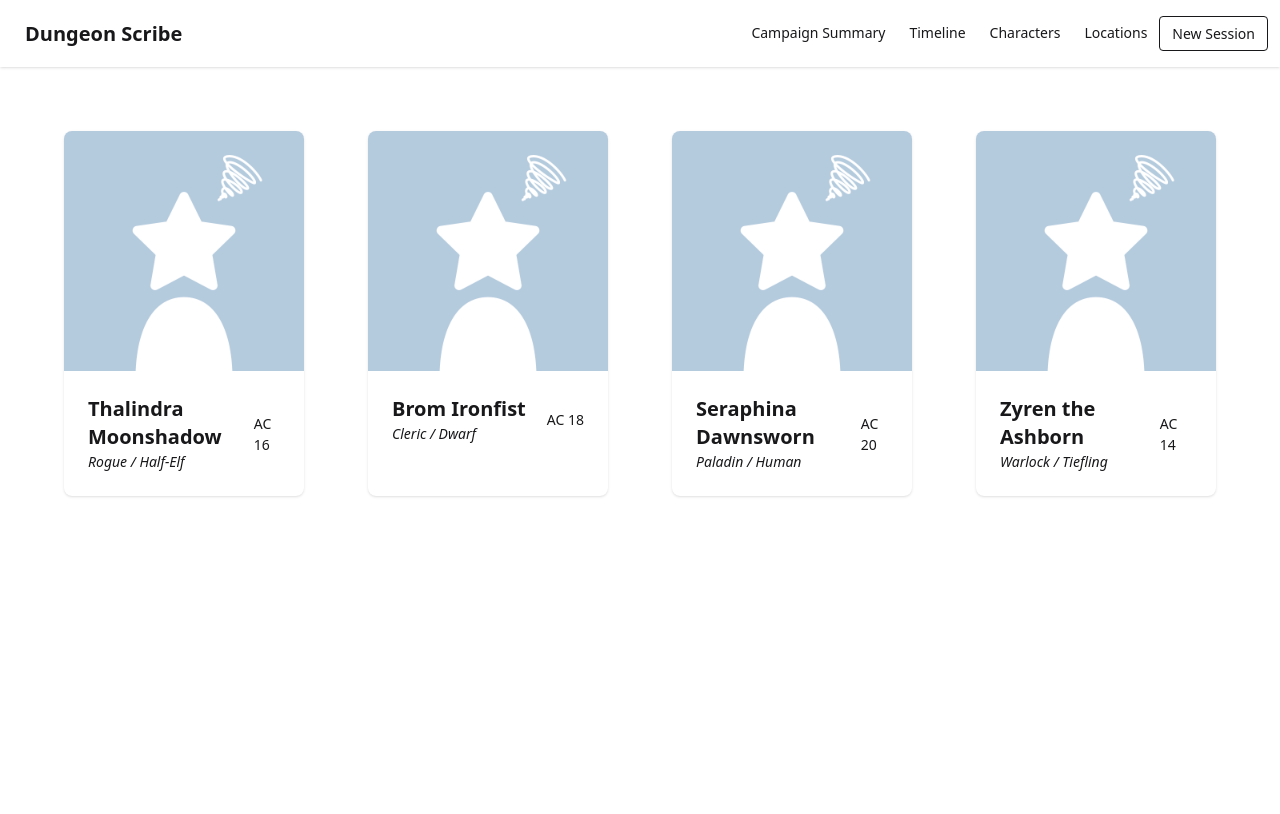
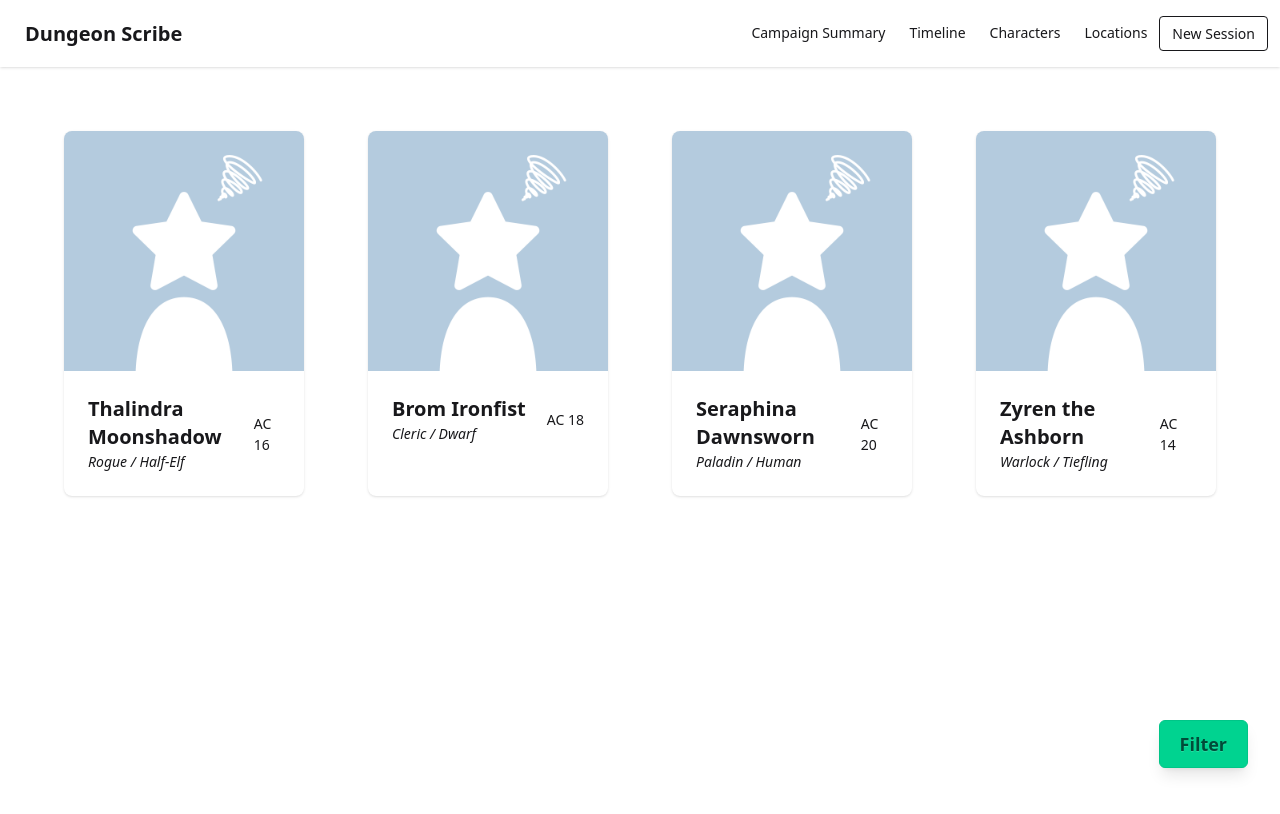
Before and after one commit to shavet-akiya/CriticalFail, a Next.js app in the folder ui/: page /characters in a window 1280 px wide. Shown: the top 814 px of the page. Built offline with nearby package versions, Linux system fonts and the light colour scheme.

Commit message:
filter button working for all character/players/npc

```diff
--- /dev/null
+++ b/ui/app/characters/layout.tsx
@@ -0,0 +1,59 @@
+"use client";
+
+import { useState } from "react";
+import { FilterProvider, useFilter } from "@/components/handlers/FilterContext";
+
+
+
+export default function CharactersLayout({
+    children,
+}: {
+    children: React.ReactNode;
+}) {
+    const [open, setOpen] = useState(false);
+
+    return (
+        <FilterProvider>
+            <div className="relative min-h-screen">
+                {children}
+
+                {/* FAB */}
+                <FAB open={open} setOpen={setOpen} />
+            </div>
+        </FilterProvider>
+    );
+}
+
+function FAB({ open, setOpen }: { open: boolean; setOpen: (o: boolean) => void }) {
+    const { setFilter } = useFilter();
+
+    return (
+        <div className="fixed bottom-8 right-8 flex flex-col items-end space-y-2">
+            <div
+                className={`flex flex-col items-end space-y-2 transition-all duration-300 ${open
+                    ? "opacity-100 translate-y-0"
+                    : "opacity-0 translate-y-4 pointer-events-none"
+                    }`}
+            >
+                <button className="btn btn-lg shadow" onClick={() => setFilter("all")}>
+                    All characters
+                </button>
+                <button className="btn btn-lg shadow" onClick={() => setFilter("players")}>
+                    Players
+                </button>
+                <button className="btn btn-lg shadow" onClick={() => setFilter("npc")}>
+                    NPC
+                </button>
+            </div>
+
+            <button
+                tabIndex={0}
+                role="button"
+                className="btn btn-lg rounded-md btn-success shadow-lg"
+                onClick={() => setOpen(!open)}
+            >
+                Filter
+            </button>
+        </div>
+    );
+}
--- a/ui/app/characters/page.tsx
+++ b/ui/app/characters/page.tsx
@@ -1,4 +1,7 @@
+"use client"
 import CharacterCard from "@/components/characterCard";
+import { useFilter } from "@/components/handlers/FilterContext";
+
 
 const characters = [
   {
@@ -32,11 +35,22 @@ const characters = [
 ]
 
 export default function Characters() {
+  const { filter } = useFilter();
+
+  const filteredCharacters = characters.filter((character) => {
+    if (filter === "all") return true;
+    if (filter === "players") return !character.npc;
+    if (filter === "npc") return character.npc;
+    return true;
+  });
+
   return (
-    <div className="p-16 grid grid-cols-1 sm:grid-cols-2 lg:grid-cols-4 gap-16">
-      {characters.map((character, index) => (
-        <CharacterCard key={index} character={character} />
-      ))}
-    </div>
+    <>
+      <div className="p-16 grid grid-cols-1 sm:grid-cols-2 lg:grid-cols-4 gap-16">
+        {filteredCharacters.map((character, index) => (
+          <CharacterCard key={index} character={character} />
+        ))}
+      </div>
+    </>
   );
 }
--- /dev/null
+++ b/ui/components/handlers/FilterContext.tsx
@@ -0,0 +1,26 @@
+"use client";
+import { createContext, useContext, useState, ReactNode } from "react";
+
+type Filter = "all" | "players" | "npc";
+
+interface FilterContextType {
+    filter: Filter;
+    setFilter: (filter: Filter) => void;
+}
+
+const FilterContext = createContext<FilterContextType | undefined>(undefined);
+
+export function FilterProvider({ children }: { children: ReactNode }) {
+    const [filter, setFilter] = useState<Filter>("all");
+    return (
+        <FilterContext.Provider value={{ filter, setFilter }}>
+            {children}
+        </FilterContext.Provider>
+    );
+}
+
+export function useFilter() {
+    const context = useContext(FilterContext);
+    if (!context) throw new Error("useFilter must be used within FilterProvider");
+    return context;
+}
```
